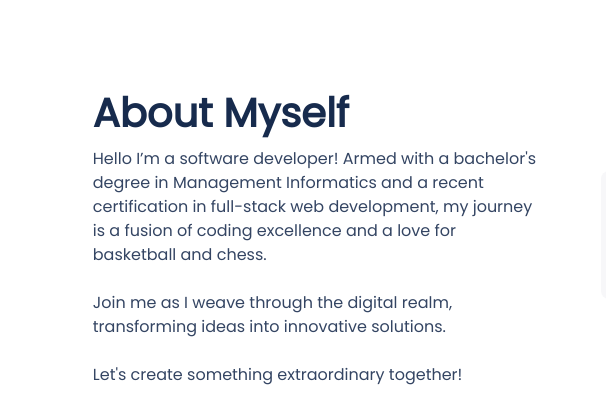
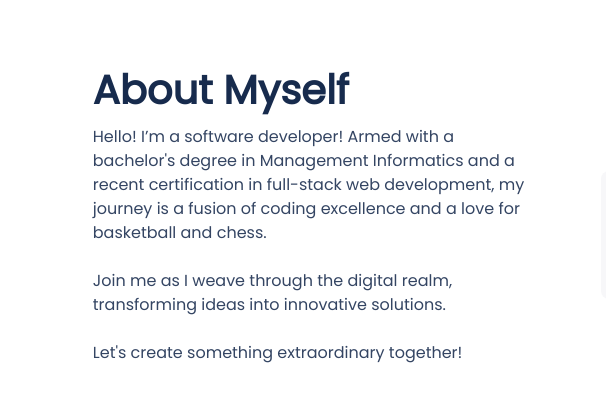
Before and after one commit to rbd3/rbd3.github.io, a website: page index.html in a window 1280 px wide. Shown: the part 4800-5203 px from the top of the page, 0-606 px from the left. Drawn offline with Linux system fonts and the light colour scheme.

Commit message:
Update bio

```diff
--- a/desktop.css
+++ b/desktop.css
@@ -316,7 +316,7 @@
 
     .connection2 {
       margin-left: 10%;
-      margin-top: -20%;
+      margin-top: -15%;
     }
 
     .social2 {
--- a/index.html
+++ b/index.html
@@ -91,7 +91,7 @@
         <div class="about-container">
         <h3 class="about-text">About Myself</h3>
         <p class="summary">
-            Hello I’m a software developer!
+            Hello! I’m a software developer!
             Armed with a bachelor's degree in Management Informatics and a recent certification in full-stack web development,
             my journey is a fusion of coding excellence and a love for basketball and chess. <br><br>
             Join me as I weave through the digital realm, transforming ideas into innovative solutions.
--- a/style.css
+++ b/style.css
@@ -546,7 +546,7 @@ ul.languages-list li {
   flex: none;
   flex-grow: 0;
   color: #344563;
-  margin-bottom: 30%;
+  margin-bottom: 35%;
 }
 
 .connection2 {
```
